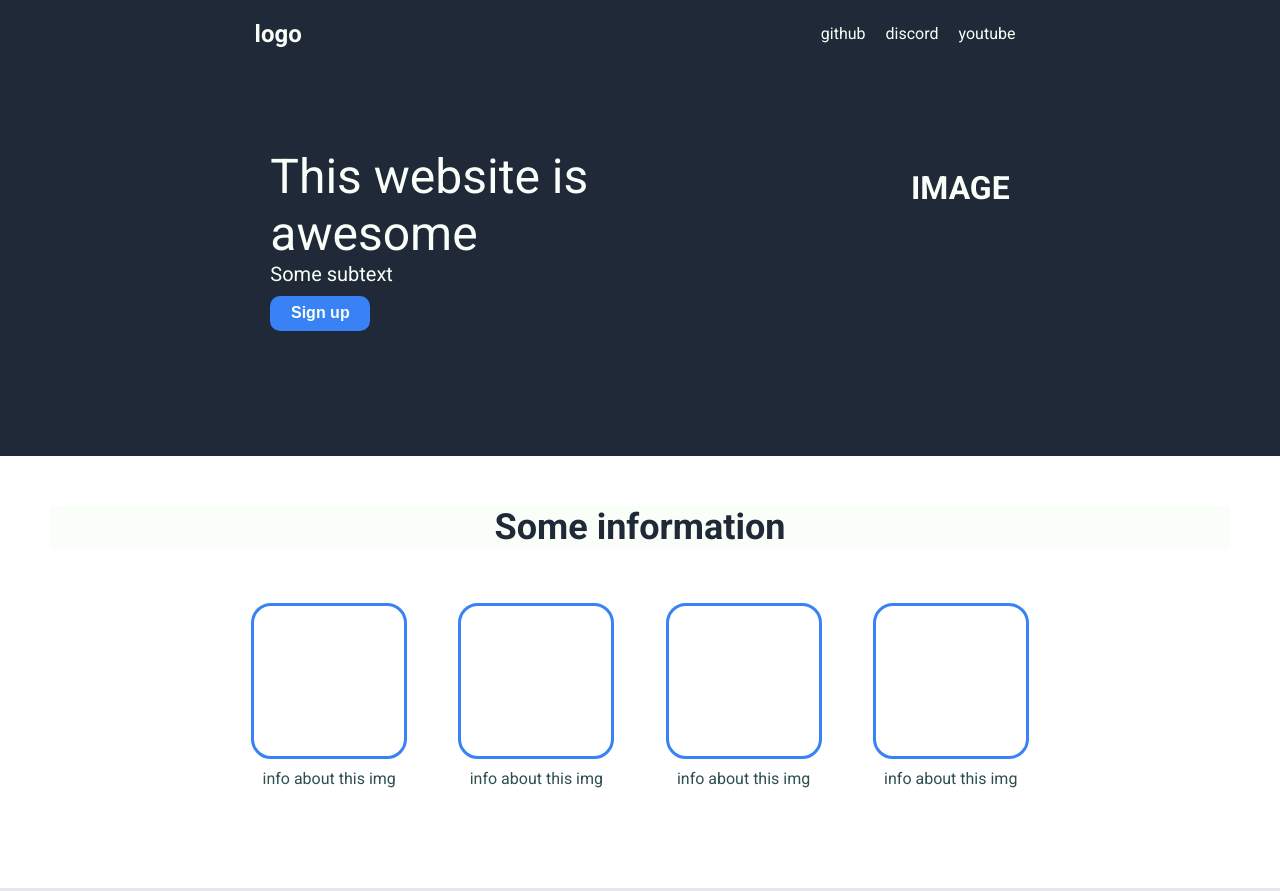
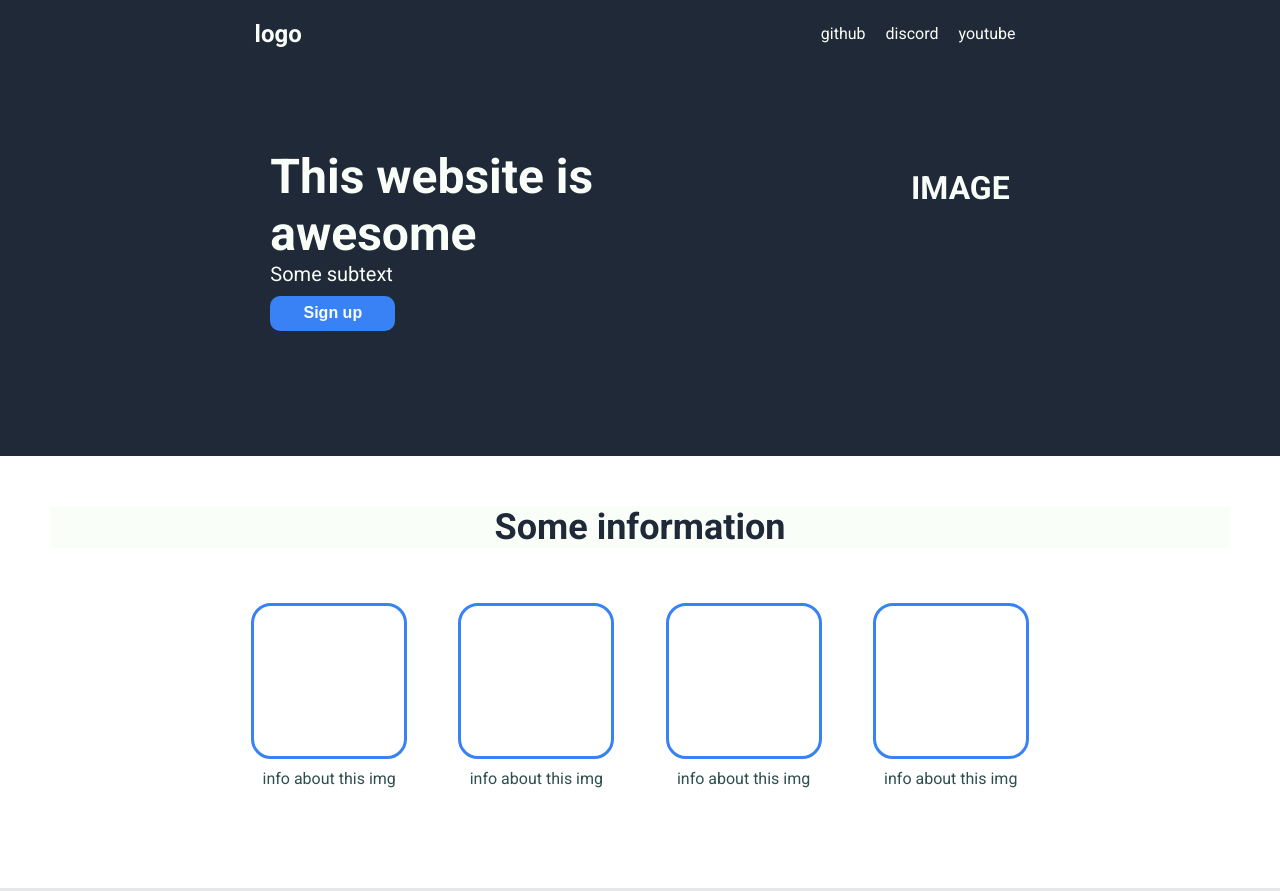
Before and after one commit to Patrick-star-dev/landing-page, a plain HTML site: page index.html in a window 1280 px wide. Shown: the top 891 px of the page. Drawn offline with Linux system fonts and the light colour scheme.

Commit message:
changing button width and bolding main title bold

```diff
--- a/style.css
+++ b/style.css
@@ -57,6 +57,7 @@ body {
 
 .main-title {
     font-size: 48px;
+    font-weight: bold;
     width: 400px;
     margin-left: 150px;
 }
@@ -74,7 +75,7 @@ body {
     color: #F9FFF8;
     font-size: 16px;
     font-weight: bold;
-    width: 100px;
+    width: 125px;
     height: 35px;
     margin-left: 150px;
     margin-top: 10px;
```
